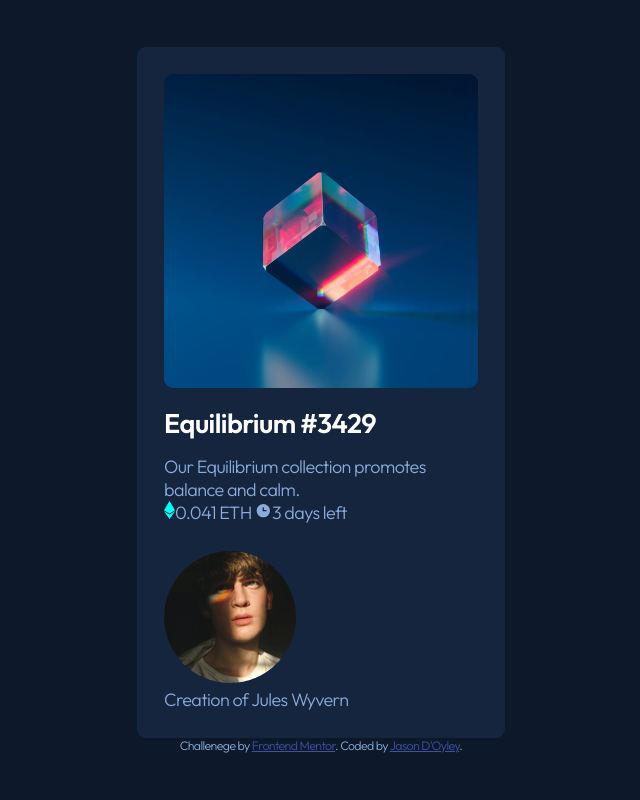
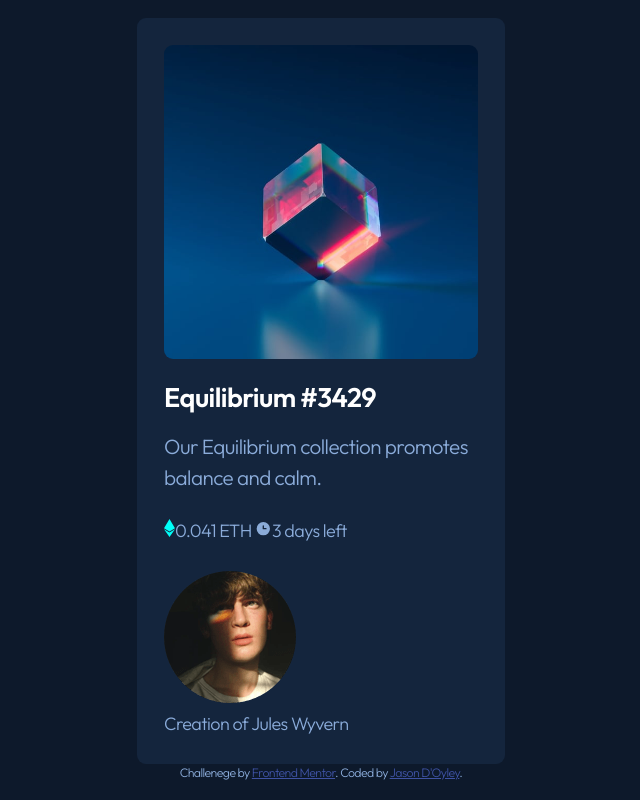
Before and after one commit to jdfdoyley/nft-preview-card-component, a website built with Parcel: page src/index.html in a window 1280 px wide. Shown: the whole page, without its empty margins (319-959 px from the left). Built offline with nearby package versions, Linux system fonts and the light colour scheme.

Commit message:
Add style for the card body

```diff
--- a/src/scss/_base.scss
+++ b/src/scss/_base.scss
@@ -15,6 +15,7 @@ body {
   font: 1.125em variables.$font-stack;
   font-weight: variables.$light;
   letter-spacing: -.032em;
+  line-height: 1.5;
   height: 100vh;
 
   display: flex;
--- a/src/scss/app.scss
+++ b/src/scss/app.scss
@@ -56,7 +56,6 @@
     cursor: pointer;
     font-size: 1.5em;
     font-weight: variables.$semi-bold;
-    line-height: 1.33;
     margin-bottom: .5em;
     transition: color ease-in-out .3s;
   }
@@ -64,4 +63,9 @@
   .content-heading:hover {
     color: variables.$cyan;
   }
+
+  .content-body {
+    font-size: 1.15em;
+    margin-bottom: 24px;
+  }
 }
```
